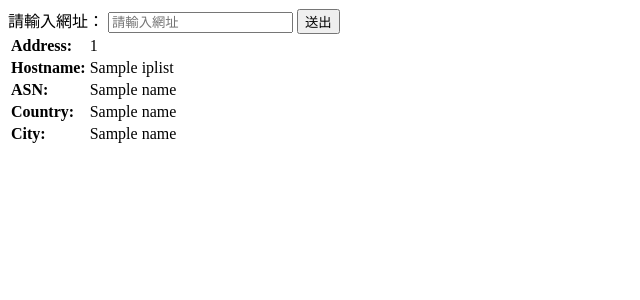
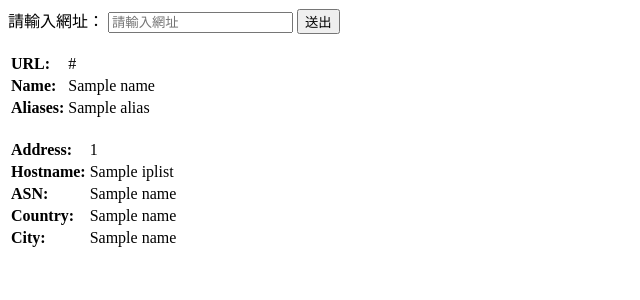
Before and after one commit to ChiaYu-Chiang/ip-information, a Flask app: template templates/home.html in a window 1280 px wide. Shown: the top 300 px of the page, without its empty margins (0-640 px from the left). Run offline with Flask 2, Linux system fonts and the light colour scheme; the template is opened without the code that fills it: most values are stand-ins (such as "Sample title", 1, 10 or a date in 2020).

Commit message:
mod get_aliases to get_catch_from_local_dns, show it's info to html

```diff
--- a/app.py
+++ b/app.py
@@ -1,6 +1,6 @@
 import os
 from flask import Flask, render_template, request
-from ip_tool import get_hostname, get_ipaddr_list, get_ipinfo_detail
+from ip_tool import get_hostname, get_catch_from_local_dns, get_ipaddr_list, get_ipinfo_detail
 
 app = Flask(__name__)
 
@@ -12,6 +12,9 @@ def home():
     if request.method == 'POST':
         if request.values['send']=='送出':
             url = request.values['url']
+            local_catch = get_catch_from_local_dns(url)
+            name = local_catch[0]
+            aliases = local_catch[1]
             ips = get_ipaddr_list(url)
 
             ipdetail_list = []
@@ -21,6 +24,6 @@ def home():
                 ipinfo = get_ipinfo_detail(ip, ipinfo_api_token=app.config["access_token"])
                 ipdetail_list.append([ip, hostname, ipinfo])
 
-            return render_template("home.html", iplist = ipdetail_list)
+            return render_template("home.html", iplist = ipdetail_list, name = name, aliases = aliases, url = url)
 
     return render_template("home.html")
--- a/templates/home.html
+++ b/templates/home.html
@@ -9,30 +9,49 @@
         <input type="text" name="url" id="url" placeholder="請輸入網址" required>
         <input type="submit" name="send" value="送出">
     </form>
+    <br>
+    <table>
+        <tr>
+        {% if name is defined %}
+            <th align="left">URL: </th>
+            <td>{{ url }}</td>
+        </tr>
+        <tr>
+            <th align="left">Name: </th>
+            <td>{{ name }}</td>
+        </tr>
+        {% endif %}
+        {% for alias in aliases %}
+            <tr>
+                <th align="left">Aliases: </th>
+                <td>{{ alias }}</td>
+            </tr>
+        {% endfor %}
+    </table>
     {% for i in range(0, iplist|length) %}
+        <br>
         <table>
             <tr>
-                <td><b>Address:</b></td>
+                <th align="left">Address: </th>
                 <td>{{ iplist[i][0] }}</td>
             </tr>
             <tr>
-                <td><b>Hostname:</b></td>
+                <th align="left">Hostname: </th>
                 <td>{{ iplist[i][1] }}</td>
             </tr>
             <tr>
-                <td><b>ASN:</b></td>
+                <th align="left">ASN: </th>
                 <td>{{ iplist[i][2][0] }}</td>
             </tr>
             <tr>
-                <td><b>Country:</b></td>
+                <th align="left">Country: </th>
                 <td>{{ iplist[i][2][1] }}</td>
             </tr>
             <tr>
-                <td><b>City:</b></td>
+                <th align="left">City: </th>
                 <td>{{ iplist[i][2][2] }}</td>
             </tr>
         </table>
-        <br>
     {% endfor %}
 </body>
 </html>
```
Also changed, not shown: ip_tool.py (+8 -4 lines).
